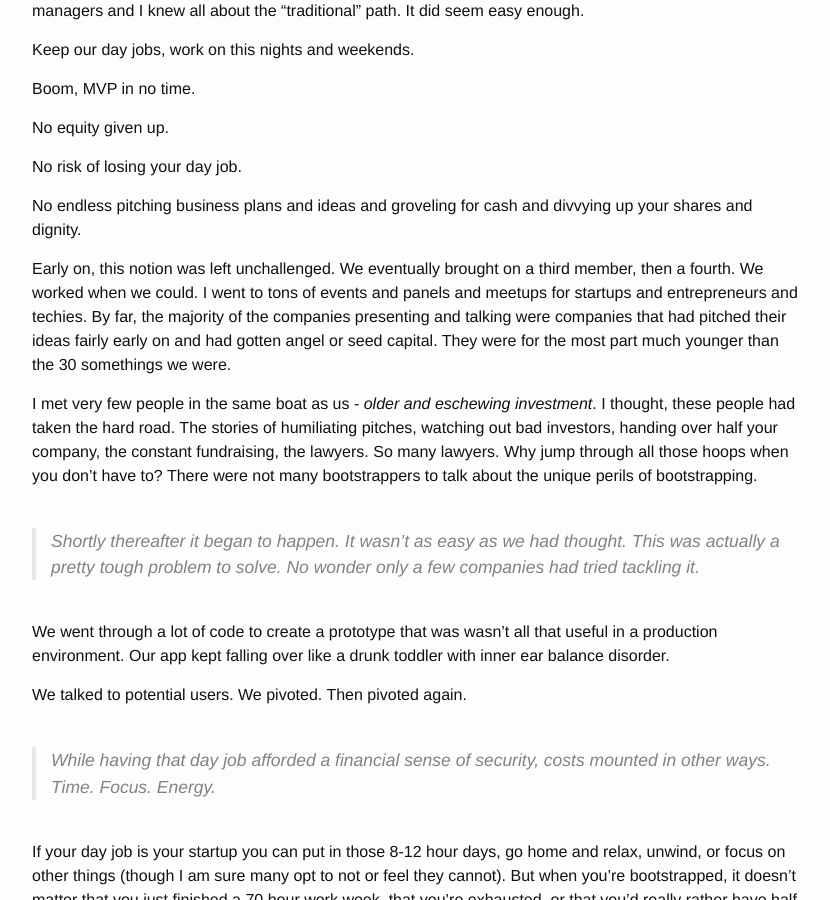
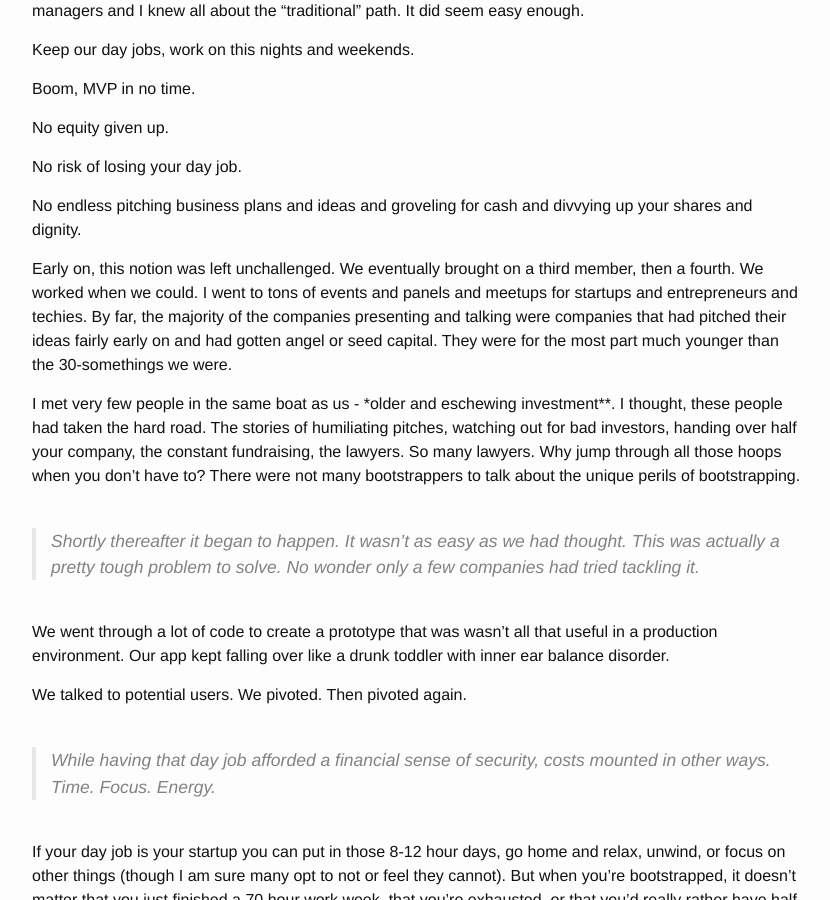
Before and after one commit to bimech/bimech.github.io, a Jekyll site: the page built from _posts/2015-10-15-bootstrapping.markdown, in a window 1280 px wide and 900 px high, scrolled down 799 px. Shown: the whole window, without its empty margins (223-1053 px from the left). Built offline with Jekyll 4.4.1, drawn with Linux system fonts in a browser that asks for light colours; nearby versions of some CDN libraries.

Commit message:
added a new google analytics code and also updated the blog post

```diff
--- a/_includes/head.html
+++ b/_includes/head.html
@@ -19,7 +19,7 @@
     m=s.getElementsByTagName(o)[0];a.async=1;a.src=g;m.parentNode.insertBefore(a,m)
     })(window,document,'script','//www.google-analytics.com/analytics.js','ga');
 
-    ga('create', 'UA-58068476-1', 'auto');
+    ga('create', 'UA-58068476-2', 'auto');
     ga('send', 'pageview');
 
   </script>
--- a/_posts/2015-10-15-bootstrapping.markdown
+++ b/_posts/2015-10-15-bootstrapping.markdown
@@ -30,9 +30,9 @@
 
 No endless pitching business plans and ideas and groveling for cash and divvying up your shares and dignity.
 
-Early on, this notion was left unchallenged. We eventually brought on a third member, then a fourth.  We worked when we could. I went to tons of events and panels and meetups for startups and entrepreneurs and techies. By far, the majority of the companies presenting and talking were companies that had pitched their ideas fairly early on and had gotten angel or seed capital. They were for the most part much younger than the 30 somethings we were.
+Early on, this notion was left unchallenged. We eventually brought on a third member, then a fourth.  We worked when we could. I went to tons of events and panels and meetups for startups and entrepreneurs and techies. By far, the majority of the companies presenting and talking were companies that had pitched their ideas fairly early on and had gotten angel or seed capital. They were for the most part much younger than the 30-somethings we were.
 
-I met very few people in the same boat as us - *older and eschewing investment*. I thought, these people had taken the hard road. The stories of humiliating pitches, watching out bad investors, handing over half your company, the constant fundraising, the lawyers. So many lawyers. Why jump through all those hoops when you don’t have to?  There were not many bootstrappers to talk about the unique perils of bootstrapping.
+I met very few people in the same boat as us - *older and eschewing investment**. I thought, these people had taken the hard road. The stories of humiliating pitches, watching out for bad investors, handing over half your company, the constant fundraising, the lawyers. So many lawyers. Why jump through all those hoops when you don’t have to?  There were not many bootstrappers to talk about the unique perils of bootstrapping.
 
 > Shortly thereafter it began to happen. It wasn’t as easy as we had thought. This was actually a pretty tough problem to solve. No wonder only a few companies had tried tackling it.
 
```
